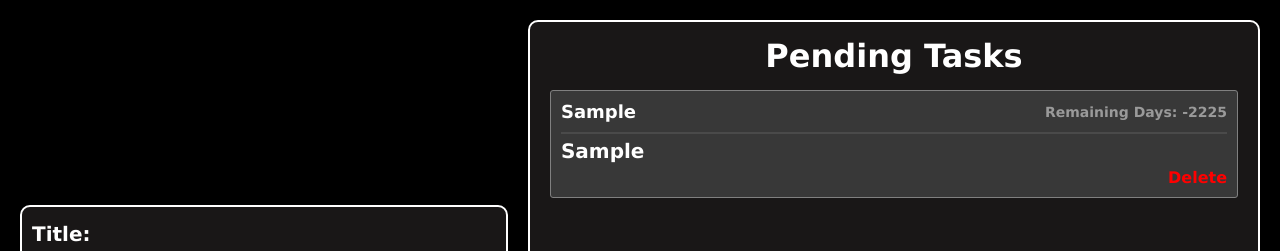
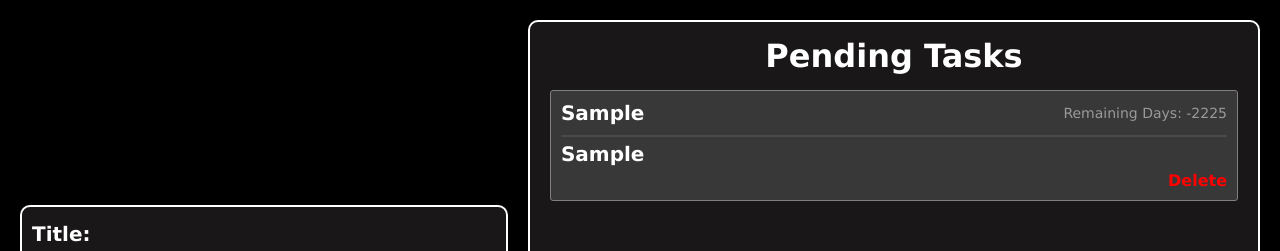
Before and after one commit to abdulhaseeb0666/Projects, a React (Vite) app in the folder To-Do List/: page / in a window 1280 px wide. Both pictures are taken after typing "Sample", "Sample", "2020-01-15" into the empty fields and a click on the button "Submit". Shown: the top 251 px of the page. Built offline with nearby package versions, Linux system fonts and the light colour scheme.

Commit message:
On branch main Your branch is up to date with 'origin/main'.
Changes to be committed:
	modified:   To-Do List/src/components/TodoList.tsx
	modified:   To-Do List/src/index.css

```diff
--- a/To-Do List/src/components/TodoList.tsx
+++ b/To-Do List/src/components/TodoList.tsx
@@ -12,18 +12,20 @@ const TodoList: React.FC<{ todos: todos[] , settodos: React.Dispatch<React.SetSt
         {
           localStorage.getItem("todos") != null ? (
             JSON.parse(localStorage.getItem("todos") || "[]").map((todo: todos, index: number) => {
-              return <div className="task" key={index}>
-                <h2>
-                  {todo.title}
+              return (
+                <div className="task" key={index}>
+                  <div className="task-header">
+                    <h3>{todo.title}</h3>
                     <span>
                       Remaining Days: {todo.remainingdays}
                     </span>
-                </h2>
+                  </div>
                   <p>
                     {todo.details}
                   </p>
                     {DeleteTodo(todos, settodos, index)}
                 </div>
+              )
             })
           ) : (
               <p className="no-tasks">No pending tasks</p>
--- a/To-Do List/src/index.css
+++ b/To-Do List/src/index.css
@@ -137,20 +137,28 @@ input::placeholder {
 }
 
 /* Task Title */
-.task h2 {
+.task .task-header {
+    width: 100%;
     padding-bottom: 10px;
-    font-size: 18px;
     border-bottom: 2px solid rgba(188, 188, 188, 0.139);
     display: flex;
+    flex-direction: row;
     justify-content: space-between;
     align-items: center;
 }
 
-.task h2 span {
+.task .task-header h3 {
+    font-size: 20px;
+    font-weight: bold;
+    width: 75%;
+    word-wrap: break-word;
+}
+
+.task .task-header span {
     font-size: 14px;
     color: #9a9a9a;
-    display: flex;
-    flex-direction: column;
+    width: 40%;
+    text-align: right;
 }
 
 .task h2:active {
@@ -176,6 +184,7 @@ input::placeholder {
     font-weight: bold;
     display: flex;
     flex-direction: column;
+    word-wrap: break-word;
 }
 
 /* NO TASKS */
```
Lines whose indentation alone changed are shown as unchanged.
